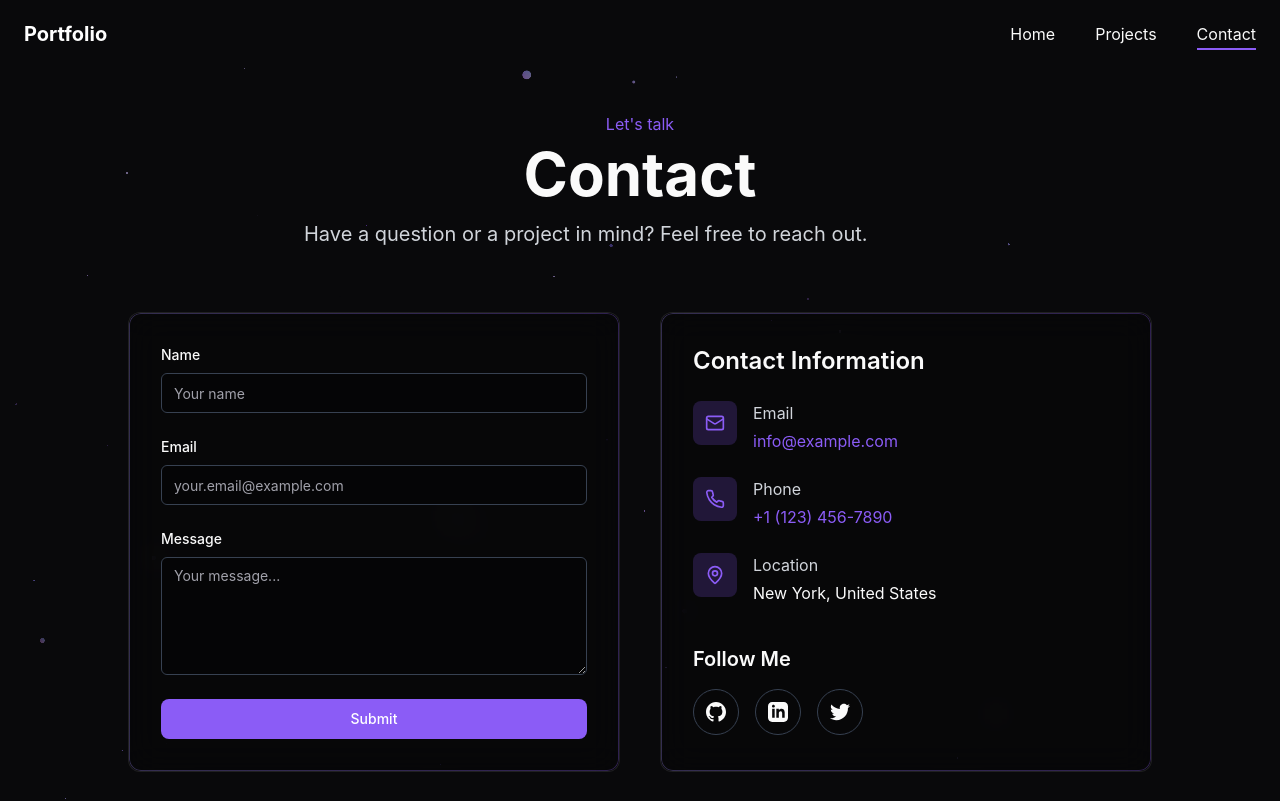
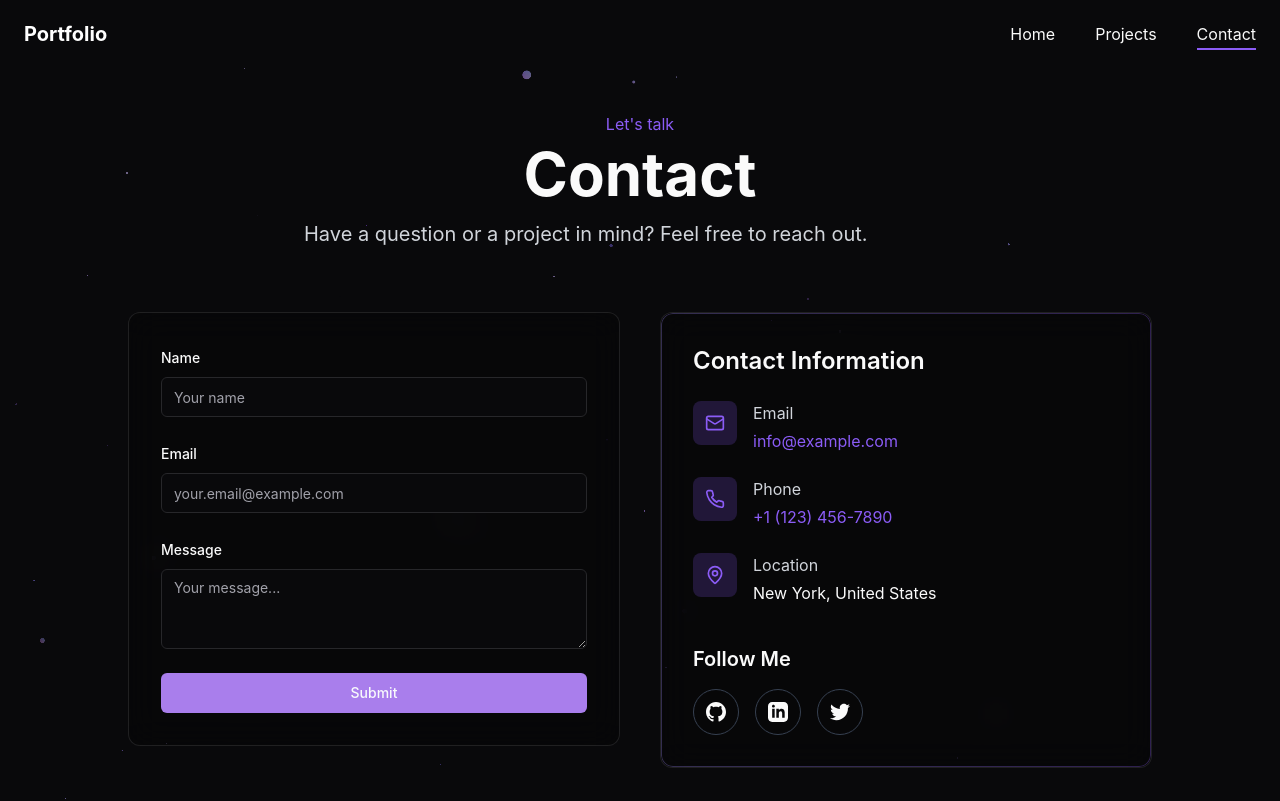
Before and after one commit to pawansharma9845/portfolio, a React (Vite) app: page /contact in a window 1280 px wide. Shown: the top 801 px of the page. Built offline with nearby package versions, Linux system fonts and the light colour scheme; a web font is replaced by a local one.

Commit message:
Fix contact form interaction
The contact form was not interactive. This commit fixes the issue.

```diff
--- a/src/components/ContactForm.tsx
+++ b/src/components/ContactForm.tsx
@@ -1,6 +1,5 @@
 
 import { useState } from 'react';
-import { motion } from 'framer-motion';
 import { toast } from 'sonner';
 import { Input } from "@/components/ui/input";
 import { Textarea } from "@/components/ui/textarea";
@@ -47,63 +46,57 @@ const ContactForm = () => {
   };
 
   return (
-    <motion.form
-      onSubmit={handleSubmit}
-      className="glass rounded-xl p-6 md:p-8 fancy-border"
-      initial={{ opacity: 0, y: 20 }}
-      animate={{ opacity: 1, y: 0 }}
-      transition={{ duration: 0.5 }}
-    >
-      <div className="mb-6">
-        <Label htmlFor="name" className="block mb-2 text-sm font-medium">Name</Label>
+    <div className="glass rounded-xl p-6 md:p-8">
+      <form onSubmit={handleSubmit} className="space-y-6">
+        <div>
+          <Label htmlFor="name">Name</Label>
           <Input
-          type="text"
             id="name"
             name="name"
-          required
             value={formData.name}
             onChange={handleChange}
-          className="w-full bg-black/30 border-gray-700 focus:ring-2 focus:ring-purple focus:border-transparent"
             placeholder="Your name"
+            required
+            className="mt-2"
           />
         </div>
 
-      <div className="mb-6">
-        <Label htmlFor="email" className="block mb-2 text-sm font-medium">Email</Label>
+        <div>
+          <Label htmlFor="email">Email</Label>
           <Input
-          type="email"
             id="email"
             name="email"
-          required
+            type="email"
             value={formData.email}
             onChange={handleChange}
-          className="w-full bg-black/30 border-gray-700 focus:ring-2 focus:ring-purple focus:border-transparent"
             placeholder="your.email@example.com"
+            required
+            className="mt-2"
           />
         </div>
 
-      <div className="mb-6">
-        <Label htmlFor="message" className="block mb-2 text-sm font-medium">Message</Label>
+        <div>
+          <Label htmlFor="message">Message</Label>
           <Textarea
             id="message"
             name="message"
-          rows={5}
-          required
             value={formData.message}
             onChange={handleChange}
-          className="w-full bg-black/30 border-gray-700 focus:ring-2 focus:ring-purple focus:border-transparent"
             placeholder="Your message..."
+            required
+            className="mt-2"
           />
         </div>
 
         <Button
           type="submit"
           disabled={isSubmitting}
-        className="w-full py-3 px-6 text-center text-white bg-purple hover:bg-purple-light rounded-lg transition-colors duration-300 disabled:opacity-70 disabled:cursor-not-allowed"
+          className="w-full"
         >
           {isSubmitting ? "Sending..." : "Submit"}
         </Button>
-    </motion.form>
+      </form>
+    </div>
   );
 };
 
--- a/src/pages/Contact.tsx
+++ b/src/pages/Contact.tsx
@@ -8,11 +8,12 @@ const Contact = () => {
   const [scrollDirection, setScrollDirection] = useState<'down' | 'up'>('down');
   const lastScrollTop = useRef(0);
   const isScrolling = useRef(false);
+  const scrollTimer = useRef<number | null>(null);
 
   useEffect(() => {
     const handleScroll = () => {
-      // Prevent animation conflicts by setting a flag
       if (isScrolling.current) return;
+
       isScrolling.current = true;
 
       const st = window.pageYOffset || document.documentElement.scrollTop;
@@ -32,7 +33,6 @@ const Contact = () => {
         if (revealTop < window.innerHeight - revealPoint) {
           reveal.classList.add('active');
 
-          // Add direction-based animation class
           if (scrollDirection === 'up') {
             reveal.classList.add('reverse-animate');
           } else {
@@ -41,16 +41,27 @@ const Contact = () => {
         }
       });
 
-      // Reset the scrolling flag after a short delay
-      setTimeout(() => {
+      // Clear any existing timer
+      if (scrollTimer.current !== null) {
+        window.clearTimeout(scrollTimer.current);
+      }
+
+      // Set a longer timeout to prevent rapid animation changes
+      scrollTimer.current = window.setTimeout(() => {
         isScrolling.current = false;
-      }, 50);
+        scrollTimer.current = null;
+      }, 200);
     };
 
     window.addEventListener('scroll', handleScroll);
     handleScroll(); // Initial check on mount
 
-    return () => window.removeEventListener('scroll', handleScroll);
+    return () => {
+      window.removeEventListener('scroll', handleScroll);
+      if (scrollTimer.current !== null) {
+        window.clearTimeout(scrollTimer.current);
+      }
+    };
   }, [scrollDirection]);
 
   return (
```
Lines whose indentation alone changed are shown as unchanged.
